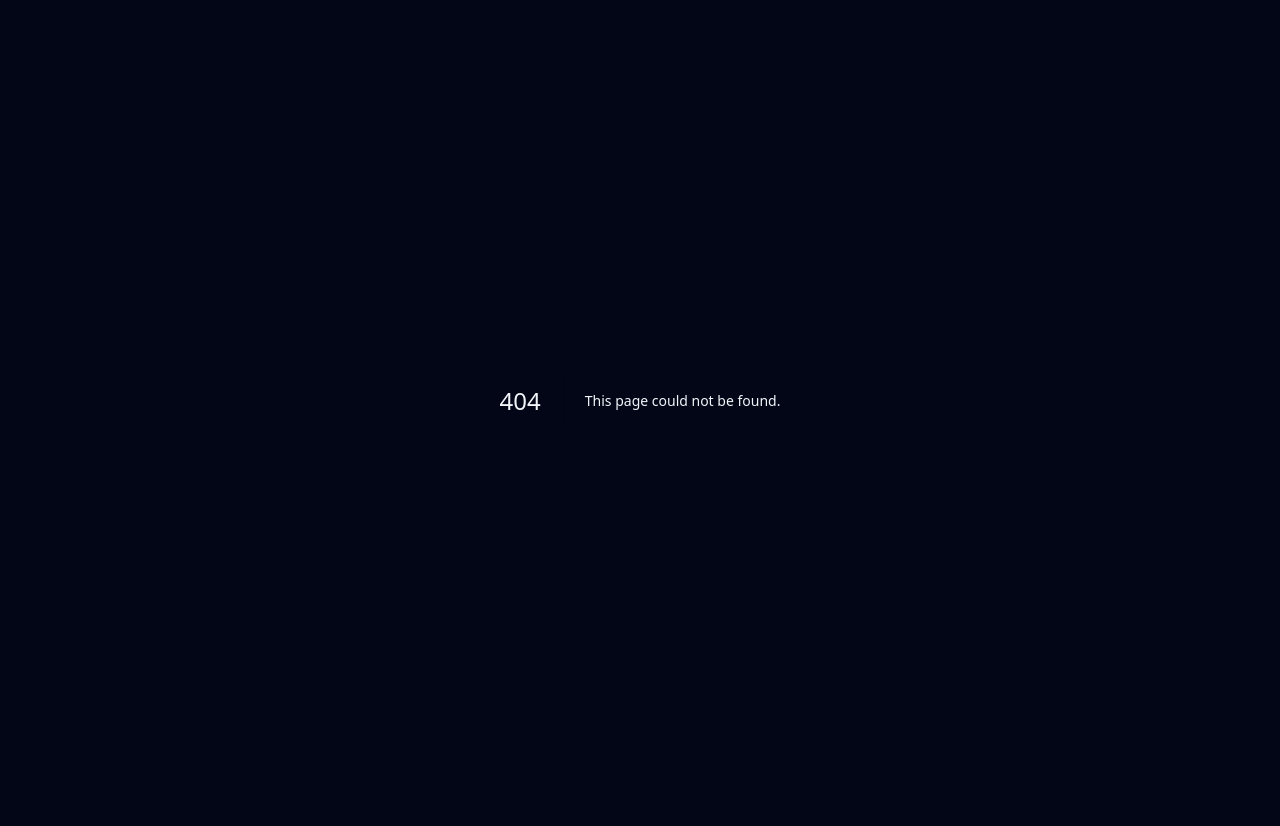
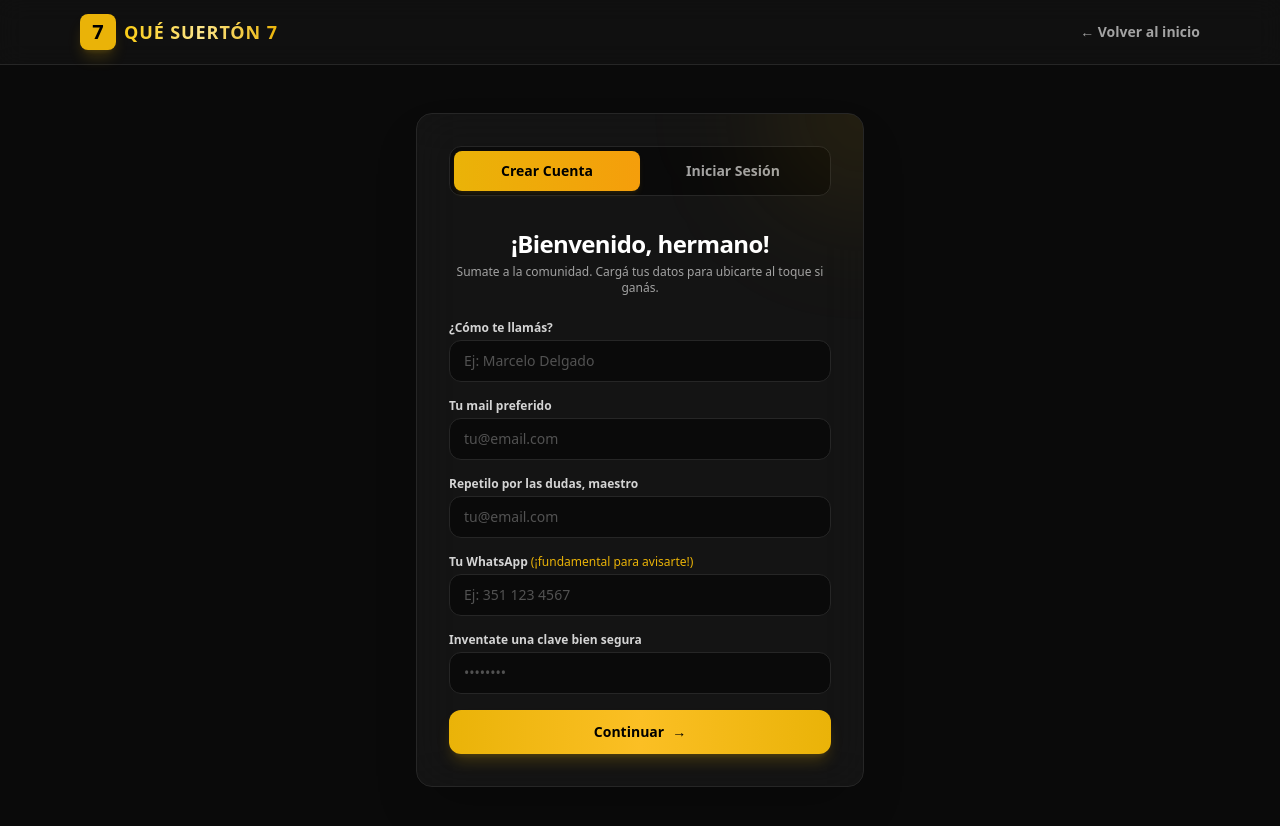
Before and after one commit to quesuerton7/quesuerton7, a Next.js app: page /registro in a window 1280 px wide. Before the commit this address had no page. Shown: the top 826 px of the page. Before the commit the page ends 800 px from the top, so only its background shows below. Built offline with nearby package versions, Linux system fonts and the light colour scheme.

Commit message:
Create RegistroPage component for user registration

```diff
--- /dev/null
+++ b/app/registro/page.tsx
@@ -0,0 +1,175 @@
+"use client";
+import React, { useState } from 'react';
+
+export default function RegistroPage() {
+  const [isLogin, setIsLogin] = useState(false);
+  const [formData, setFormData] = useState({
+    nombre: '',
+    email: '',
+    confirmEmail: '',
+    whatsapp: '',
+    password: '',
+    acceptTerms: false
+  });
+
+  const handleSubmit = (e: React.FormEvent) => {
+    e.preventDefault();
+    if (!isLogin && formData.email !== formData.confirmEmail) {
+      alert("¡Pará un poco hermano! Los correos no coinciden. Revisalos bien.");
+      return;
+    }
+    // Acá se conectará con la base de datos Supabase
+    alert("¡Registrado con éxito! Te avisamos cualquier cosa.");
+  };
+
+  return (
+    <div className="min-h-screen bg-neutral-950 text-slate-100 flex flex-col justify-between selection:bg-yellow-500 selection:text-black">
+      {/* Header */}
+      <header className="border-b border-neutral-800 bg-neutral-900/50 backdrop-blur-md sticky top-0 z-40">
+        <div className="max-w-6xl mx-auto px-4 h-16 flex items-center justify-between">
+          <div className="flex items-center gap-2">
+            <div className="w-9 h-9 rounded-lg bg-yellow-500 flex items-center justify-center font-black text-black text-xl shadow-lg shadow-yellow-500/20">
+              7
+            </div>
+            <span className="font-extrabold text-lg tracking-wider bg-gradient-to-r from-yellow-400 via-amber-200 to-yellow-500 bg-clip-text text-transparent">
+              QUÉ SUERTÓN 7
+            </span>
+          </div>
+          <a href="/" className="text-sm font-semibold text-neutral-400 hover:text-yellow-400 transition-colors">
+            ← Volver al inicio
+          </a>
+        </div>
+      </header>
+
+      {/* Main Content */}
+      <main className="flex-1 flex items-center justify-center p-4 my-8">
+        <div className="w-full max-w-md bg-neutral-900/80 border border-neutral-800 rounded-2xl p-6 md:p-8 shadow-2xl backdrop-blur-xl relative overflow-hidden">
+          <div className="absolute -top-24 -right-24 w-48 h-48 bg-yellow-500/10 rounded-full blur-3xl pointer-events-none" />
+
+          {/* Toggle Buttons */}
+          <div className="flex bg-neutral-950 p-1 rounded-xl mb-8 border border-neutral-800">
+            <button
+              type="button"
+              onClick={() => setIsLogin(false)}
+              className={`flex-1 py-2.5 text-sm font-bold rounded-lg transition-all ${
+                !isLogin
+                  ? 'bg-gradient-to-r from-yellow-500 to-amber-500 text-black shadow-md shadow-yellow-500/10'
+                  : 'text-neutral-400 hover:text-white'
+              }`}
+            >
+              Crear Cuenta
+            </button>
+            <button
+              type="button"
+              onClick={() => setIsLogin(true)}
+              className={`flex-1 py-2.5 text-sm font-bold rounded-lg transition-all ${
+                isLogin
+                  ? 'bg-gradient-to-r from-yellow-500 to-amber-500 text-black shadow-md shadow-yellow-500/10'
+                  : 'text-neutral-400 hover:text-white'
+              }`}
+            >
+              Iniciar Sesión
+            </button>
+          </div>
+
+          <div className="mb-6 text-center">
+            <h1 className="text-2xl font-black text-white tracking-tight">
+              {isLogin ? '¡Hola de nuevo, hermano!' : '¡Bienvenido, hermano!'}
+            </h1>
+            <p className="text-xs text-neutral-400 mt-1">
+              {isLogin
+                ? 'Ingresá tus datos para ver tus números de la suerte.'
+                : 'Sumate a la comunidad. Cargá tus datos para ubicarte al toque si ganás.'}
+            </p>
+          </div>
+
+          <form onSubmit={handleSubmit} className="space-y-4">
+            {!isLogin && (
+              <div>
+                <label className="block text-xs font-semibold text-neutral-300 mb-1">
+                  ¿Cómo te llamás?
+                </label>
+                <input
+                  type="text"
+                  required
+                  placeholder="Ej: Marcelo Delgado"
+                  className="w-full px-3.5 py-2.5 bg-neutral-950 border border-neutral-800 rounded-xl text-sm text-white placeholder-neutral-600 focus:outline-none focus:border-yellow-500 transition-colors"
+                  value={formData.nombre}
+                  onChange={(e) => setFormData({ ...formData, nombre: e.target.value })}
+                />
+              </div>
+            )}
+
+            <div>
+              <label className="block text-xs font-semibold text-neutral-300 mb-1">
+                Tu mail preferido
+              </label>
+              <input
+                type="email"
+                required
+                placeholder="tu@email.com"
+                className="w-full px-3.5 py-2.5 bg-neutral-950 border border-neutral-800 rounded-xl text-sm text-white placeholder-neutral-600 focus:outline-none focus:border-yellow-500 transition-colors"
+                value={formData.email}
+                onChange={(e) => setFormData({ ...formData, email: e.target.value })}
+              />
+            </div>
+
+            {!isLogin && (
+              <div>
+                <label className="block text-xs font-semibold text-neutral-300 mb-1">
+                  Repetilo por las dudas, maestro
+                </label>
+                <input
+                  type="email"
+                  required
+                  placeholder="tu@email.com"
+                  className="w-full px-3.5 py-2.5 bg-neutral-950 border border-neutral-800 rounded-xl text-sm text-white placeholder-neutral-600 focus:outline-none focus:border-yellow-500 transition-colors"
+                  value={formData.confirmEmail}
+                  onChange={(e) => setFormData({ ...formData, confirmEmail: e.target.value })}
+                />
+              </div>
+            )}
+
+            {!isLogin && (
+              <div>
+                <label className="block text-xs font-semibold text-neutral-300 mb-1">
+                  Tu WhatsApp <span className="text-yellow-500 font-normal">(¡fundamental para avisarte!)</span>
+                </label>
+                <input
+                  type="tel"
+                  required
+                  placeholder="Ej: 351 123 4567"
+                  className="w-full px-3.5 py-2.5 bg-neutral-950 border border-neutral-800 rounded-xl text-sm text-white placeholder-neutral-600 focus:outline-none focus:border-yellow-500 transition-colors"
+                  value={formData.whatsapp}
+                  onChange={(e) => setFormData({ ...formData, whatsapp: e.target.value })}
+                />
+              </div>
+            )}
+
+            <div>
+              <label className="block text-xs font-semibold text-neutral-300 mb-1">
+                {isLogin ? 'Tu contraseña' : 'Inventate una clave bien segura'}
+              </label>
+              <input
+                type="password"
+                required
+                placeholder="••••••••"
+                className="w-full px-3.5 py-2.5 bg-neutral-950 border border-neutral-800 rounded-xl text-sm text-white placeholder-neutral-600 focus:outline-none focus:border-yellow-500 transition-colors"
+                value={formData.password}
+                onChange={(e) => setFormData({ ...formData, password: e.target.value })}
+              />
+            </div>
+
+            <button
+              type="submit"
+              className="w-full mt-2 py-3 bg-gradient-to-r from-yellow-500 via-amber-400 to-yellow-500 hover:from-yellow-400 hover:to-yellow-500 text-black font-extrabold text-sm rounded-xl transition-all transform active:scale-95 shadow-lg shadow-yellow-500/20 flex items-center justify-center gap-2"
+            >
+              <span>{isLogin ? 'Ingresar a mi cuenta' : 'Continuar'}</span>
+              <span>→</span>
+            </button>
+          </form>
+        </div>
+      </main>
+    </div>
+  );
+}
```
